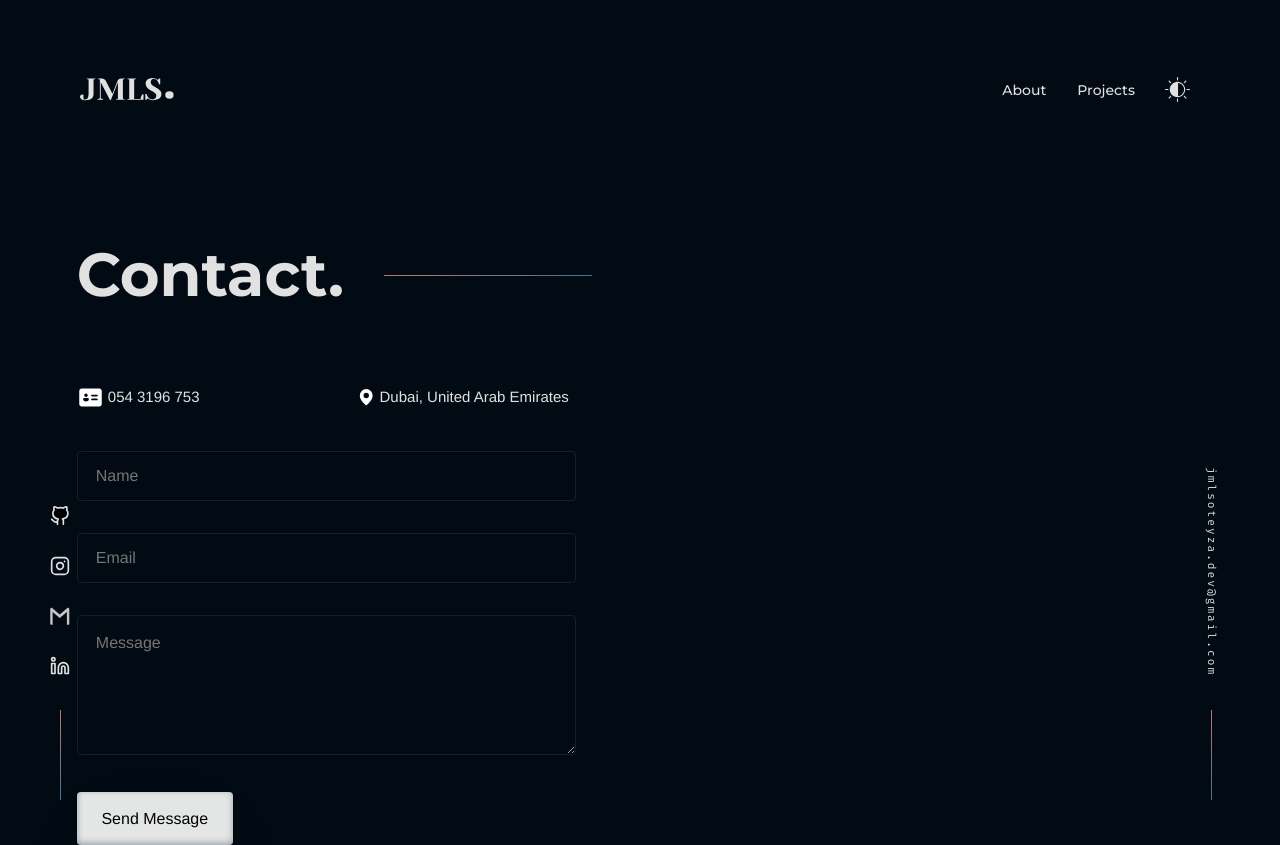
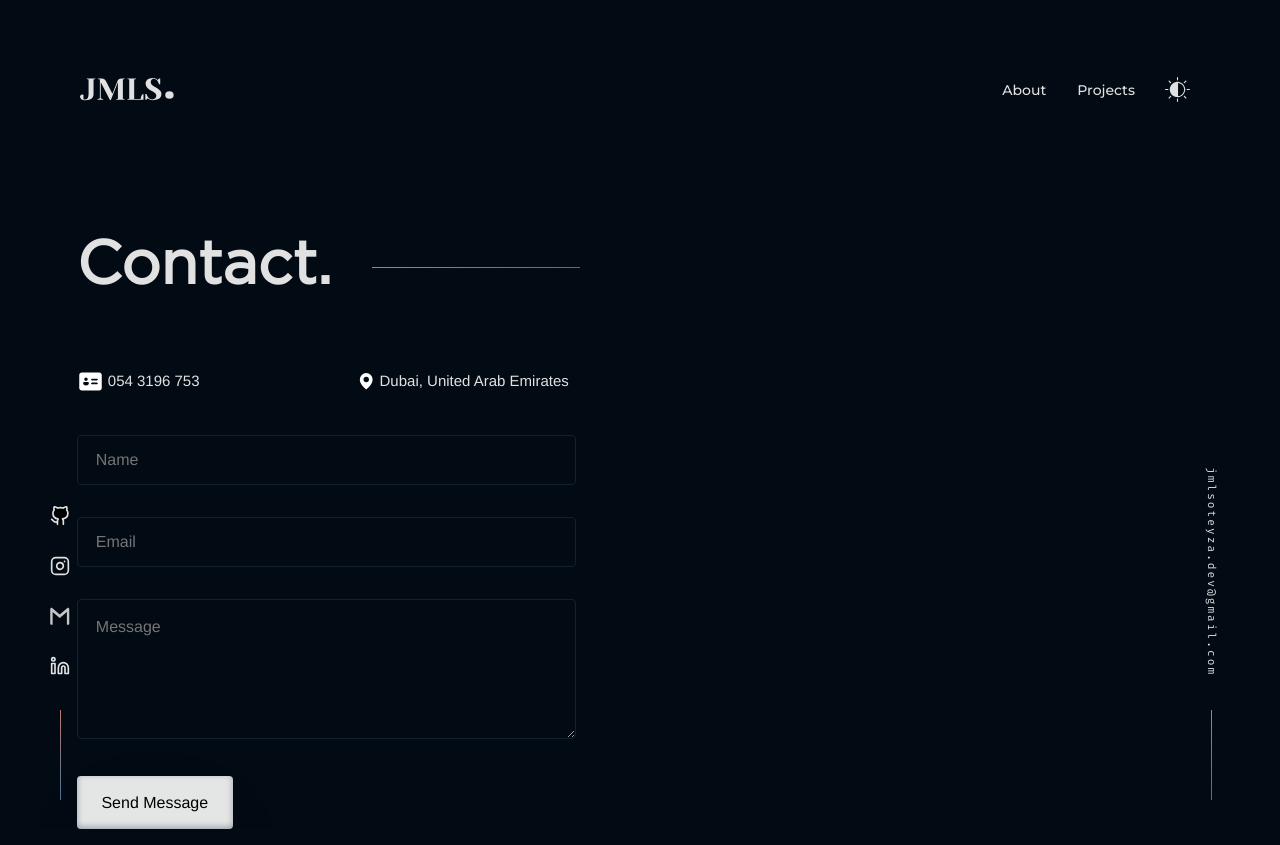
Before and after one commit to jmlsoteyza/portfolio, a React (Vite) app: page /Contacts in a window 1280 px wide. Built offline with nearby package versions, Linux system fonts and the light colour scheme.

Commit message:
update transition and emailjs

```diff
--- a/src/Components/About/About.jsx
+++ b/src/Components/About/About.jsx
@@ -14,11 +14,11 @@ const About = () => {
     <>
       <motion.section
         className="About-container"
+        key={"animatekey"}
         initial={{ opacity: 0 }}
-        key={"animatekey"}
         animate={{ opacity: 1 }}
         exit={{ opacity: 0 }}
-        transition={{ duration: 0.5, ease: "easeInOut", delay: 0.125 }}
+        transition={{ duration: 0.5, ease: "easeIn" }}
         style={{ position: "absolute", width: "99.5%" }}
       >
         <section className="about-inner_container">
--- a/src/Components/Contact/Contact.jsx
+++ b/src/Components/Contact/Contact.jsx
@@ -17,11 +17,11 @@ const Contact = () => {
     <>
       <motion.section
         className="Contact-container"
+        key={"animatekey"}
         initial={{ opacity: 0 }}
-        key={"animatekey"}
         animate={{ opacity: 1 }}
         exit={{ opacity: 0 }}
-        transition={{ duration: 0.5, ease: "easeInOut", delay: 0.125 }}
+        transition={{ duration: 0.5, ease: "easeIn" }}
         style={{ position: "absolute", width: "99.5%" }}
       >
         <div className="Contact-inner_container">
--- a/src/Components/Contact/ContactUse.jsx
+++ b/src/Components/Contact/ContactUse.jsx
@@ -30,10 +30,10 @@ const ContactUse = (Validation, callback) => {
     if (Object.keys(errors).length === 0 && submit) {
       emailjs
         .sendForm(
-          "service_5311rde",
-          "template_etn8bl7",
+          "service_1fq0mf3",
+          "template_malr1ki",
           form.current,
-          "bTOLhsCw6LGQtWw3s"
+          "jliqo3oUnss48dWNg"
         )
         .then(
           (result) => {
--- a/src/Components/Home/Home.jsx
+++ b/src/Components/Home/Home.jsx
@@ -36,11 +36,11 @@ const Home = () => {
   return (
     <motion.main
       className="Home-container"
+      key={"animatekey"}
       initial={{ opacity: 0 }}
-      key={"animatekey"}
       animate={{ opacity: 1 }}
       exit={{ opacity: 0 }}
-      transition={{ duration: 0.5, ease: "easeInOut", delay: 0.3 }}
+      transition={{ duration: 0.5, ease: "easeIn" }}
       style={{ position: "absolute", width: "99.23%" }}
     >
       <section className="home">
--- a/src/Components/Projects/Projects.jsx
+++ b/src/Components/Projects/Projects.jsx
@@ -9,8 +9,7 @@ import GradientColors from "../GradiantColors";
 import { ThemeFunction } from "../../App";
 
 const Projects = () => {
-
-  const {theme} = useContext(ThemeFunction)
+  const { theme } = useContext(ThemeFunction);
 
   const colors = GradientColors;
 
@@ -42,11 +41,11 @@ const Projects = () => {
     <motion.section
       className="Projects-container"
       key={"animatekey"}
-      initial={{ opacity: 0 }}
+      initial={{ opacity: 0, }}
       animate={{ opacity: 1 }}
       exit={{ opacity: 0 }}
-      transition={{ duration: 0.5, ease: "easeInOut", delay: 0.125 }}
-      style={{ position: "absolute"}}
+      transition={{ duration: 0.5, ease: "easeInOut"  }}
+      style={{ position: "absolute" }}
       id={theme}
     >
       <section className="Projects-inner_container">
--- a/src/Styles/contact.scss
+++ b/src/Styles/contact.scss
@@ -78,7 +78,7 @@
       font-size: 3.8rem;
       font-weight: 600;
       color: #e1e1e1;
-      font-family: "Montserrat", sans-serif;
+      font-family: "Gotham-Book";
     }
   }
 
--- a/src/Styles/home.scss
+++ b/src/Styles/home.scss
@@ -158,16 +158,18 @@ top-left-line {
   stroke-width: 2px;
   stroke-dasharray: 500px;
   stroke-dashoffset: 500px;
-  animation: draw-stroke 6.5s linear forwards;
+  animation: draw-stroke 6s linear forwards;
 }
 @keyframes draw-stroke {
-   0% {
-      fill: #020a13;
-      stroke-dashoffset: 500px;
+  0% {
+    fill: #020a13;
+    stroke-dashoffset: 500px;
+  }
+  5% {
+    stroke-dashoffset: 500px;
   }
   10% {
     fill: #020a13;
-    stroke-dashoffset: 500px;
   }
   20% {
     fill: #020a13;
@@ -175,8 +177,8 @@ top-left-line {
   30% {
     fill: #020a13;
   }
-  40% {
-    fill: #020a13;
+  45% {
+    fill: #e1e1e1;
   }
   50% {
     fill: #e1e1e1;
--- a/src/Styles/index.scss
+++ b/src/Styles/index.scss
@@ -5,6 +5,7 @@
 @forward "variables";
 @forward "mode-layout";
 @forward "contact";
+@forward "responsive-layout";
 @use "variables" as *;
 
 @font-face {
@@ -25,7 +26,10 @@
   margin: 0;
   scroll-behavior: smooth;
 }
-
+::selection {
+  background-color: #f5f5f5;
+  color: #000;
+}
 body {
   background-color: #020a13;
   font-family: "Montserrat", sans-serif;
@@ -34,9 +38,21 @@ body {
   -webkit-font-smoothing: antialiased;
   -moz-webkit-font-smoothing: antialiased;
   -moz-webkit-text-rendering: geometricprecision;
-  // overflow-y: hidden;
   overflow-x: hidden;
   color: #fff;
+  accent-color: #c6c6c6;
+}
+
+body::-webkit-scrollbar {
+  .Home-container {
+    display: none;
+  }
+  .About-container {
+    display: none;
+  }
+  .Contact-container {
+    display: none;
+  }
 }
 
 img,
@@ -136,7 +152,6 @@ a {
 }
 .Projects-container,
 .Contact-container,
-.Resume-container,
 .About-container {
   width: 100%;
   margin: 0;
--- a/src/Styles/mode-layout.scss
+++ b/src/Styles/mode-layout.scss
@@ -101,4 +101,13 @@
       color: #111;
     }
   }
+
+  .success-message {
+     color: #111;
+  }
+
+  .credit-portfolio-link {
+    color: #111;
+    font-weight: 500;
+  }
 }
--- /dev/null
+++ b/src/Styles/responsive-layout.scss
@@ -0,0 +1,4 @@
+// NAVBAR
+
+
+// NAVBAR
```
